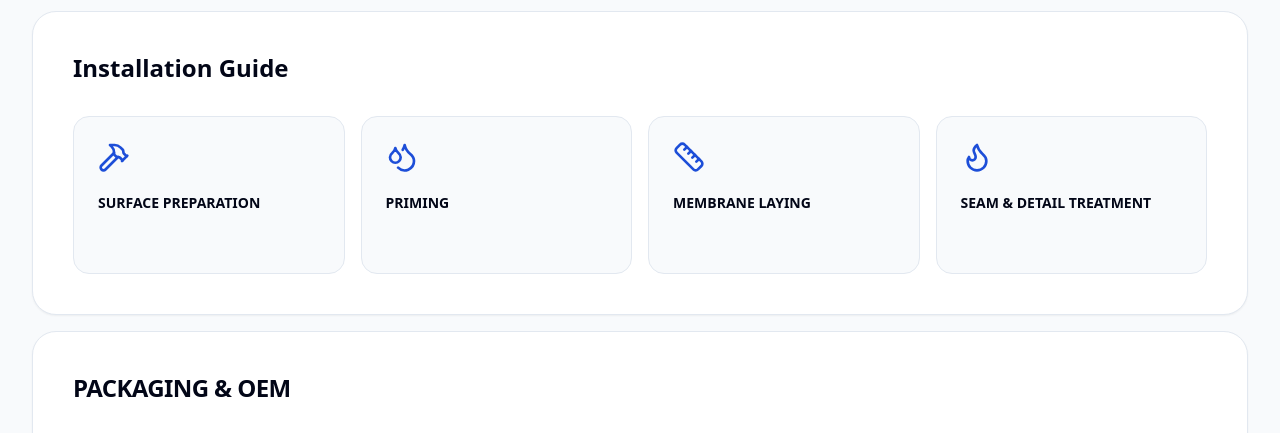
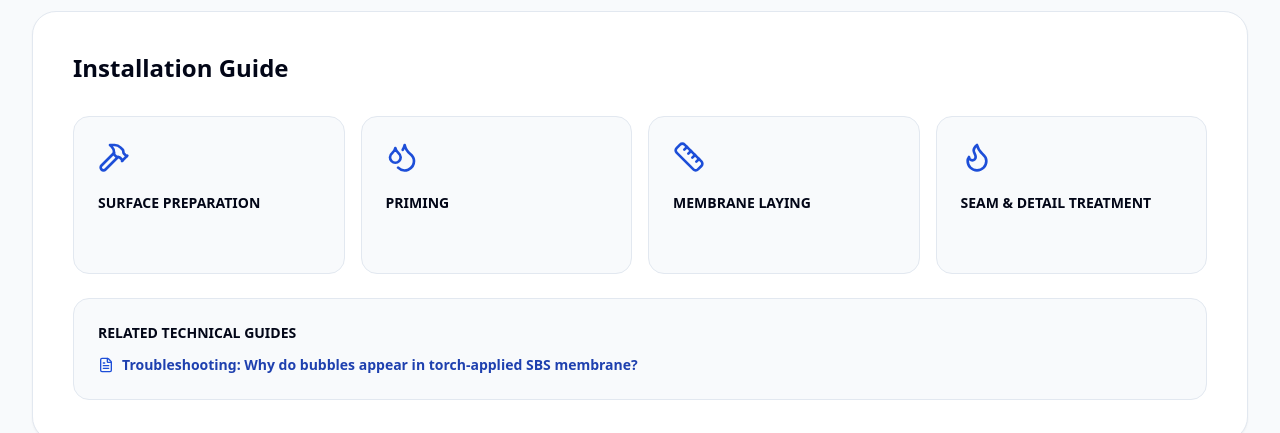
Before and after one commit to CIZZ1140/Tianyuanwaterproof, an Astro site: page /products/sbs-bitumen-waterproofing-membrane-manufacturer in a window 1280 px wide. Shown: the part 4458-4891 px from the top of the page. Built offline with nearby package versions, Linux system fonts and the light colour scheme; Astro itself is replaced by a stand-in of ours.

Commit message:
feat(products): render related technical guides as compact list with 4-link cap

```diff
--- a/src/content/products/sbs-bitumen-waterproofing-membrane-manufacturer.md
+++ b/src/content/products/sbs-bitumen-waterproofing-membrane-manufacturer.md
@@ -164,6 +164,10 @@ application_guide:
   - title: "Protection Layer"
     text: "After membrane installation is complete, construct the protection and isolation layer according to the waterproofing system design — typically cement mortar screed, protection boards, or drainage mats before backfilling or final surfacing."
 
+guide_links:
+  - title: "Troubleshooting: Why do bubbles appear in torch-applied SBS membrane?"
+    href: "/blog/bubbles-in-sbs-membrane-torch-application-guide/"
+
 packaging:
   - title: "Export Standard Packing"
     text: "Rolls are secured vertically on fumigated wooden pallets, wrapped in high-density polyethylene film with corner protectors and heavy-duty strapping for safe ocean freight transit."
--- a/src/pages/products/[slug].astro
+++ b/src/pages/products/[slug].astro
@@ -486,6 +486,22 @@ const productJsonLd = {
               );
             })}
           </div>
+          {data.guide_links?.length > 0 && (
+            <div class="mt-6 rounded-2xl border border-slate-200 bg-slate-50 p-6">
+              <h3 class="text-sm font-black uppercase text-slate-950 mb-3">Related Technical Guides</h3>
+              <div class="space-y-2">
+                {data.guide_links.slice(0, 4).map((link) => (
+                  <a
+                    href={link.href}
+                    class="flex items-center gap-2 text-sm font-semibold text-blue-800 transition hover:text-blue-600"
+                  >
+                    <FileText class="h-4 w-4 flex-none text-blue-700" />
+                    <span>{link.title}</span>
+                  </a>
+                ))}
+              </div>
+            </div>
+          )}
         </section>
       )}
 
```
